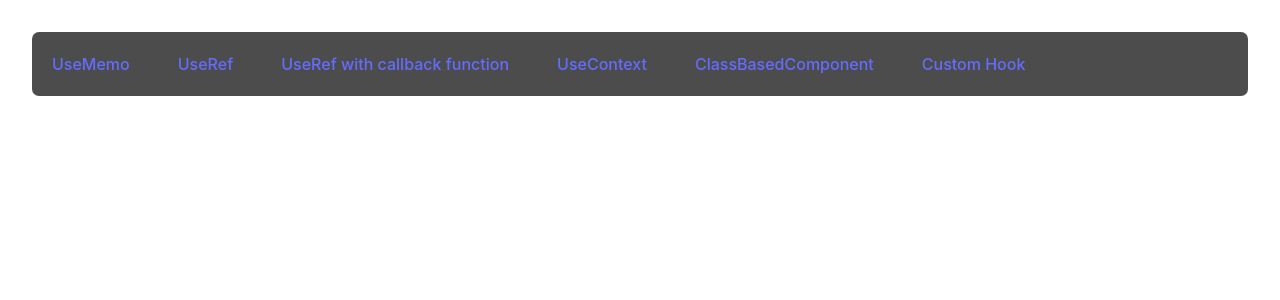
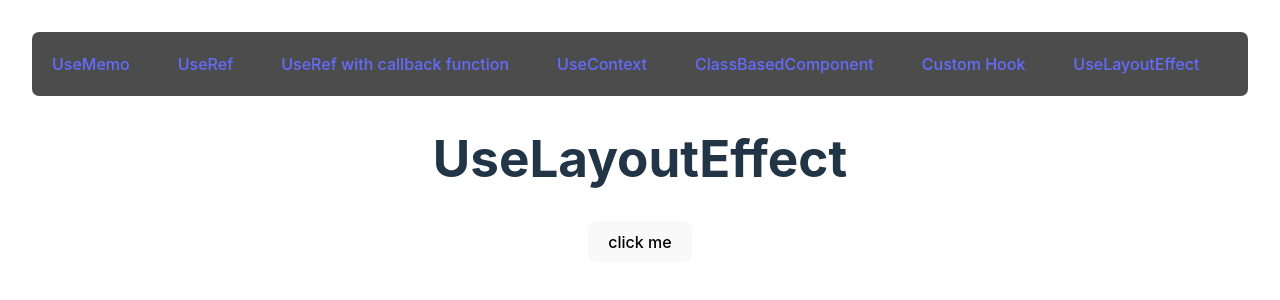
Before and after one commit to garold664/react-hooks, a React (Vite) app: page /use-layout-effect in a window 1280 px wide. Shown: the top 300 px of the page. Built offline with nearby package versions, Linux system fonts and the light colour scheme.

Commit message:
sets up an example with useLayoutEffect

```diff
--- a/src/App.tsx
+++ b/src/App.tsx
@@ -7,6 +7,7 @@ import UseContextPage from './pages/UseContextPage/UseContextPage';
 import ClassBasedComponent from './pages/ClassBasedComponent/ClassBasedComponent';
 import UseRef2Page from './pages/UseRef2Page/UseRef2Page';
 import CustomHookPage from './pages/CustomHookPage/CustomHookPage';
+import UseLayoutEffect from './pages/UseLayoutEffect/UseLayoutEffect';
 function App() {
   return (
     <>
@@ -21,6 +22,7 @@ function App() {
           element={<ClassBasedComponent value={10} />}
         />
         <Route path="/custom-hook" element={<CustomHookPage />} />
+        <Route path="/use-layout-effect" element={<UseLayoutEffect />} />
       </Routes>
     </>
   );
--- a/src/components/Header.tsx
+++ b/src/components/Header.tsx
@@ -22,6 +22,9 @@ export default function Header() {
           <li>
             <Link to="/custom-hook">Custom Hook</Link>
           </li>
+          <li>
+            <Link to="/use-layout-effect">UseLayoutEffect</Link>
+          </li>
         </ul>
       </nav>
     </header>
--- /dev/null
+++ b/src/pages/UseLayoutEffect/UseLayoutEffect.tsx
@@ -0,0 +1,29 @@
+import React, { useEffect, useLayoutEffect, useRef } from 'react';
+
+export default function UseLayoutEffect() {
+  const buttonRef = useRef<HTMLButtonElement>(null);
+  const popupRef = useRef<HTMLDivElement>(null);
+  const [show, setShow] = React.useState(false);
+  // useEffect(() => {
+  useLayoutEffect(() => {
+    if (popupRef.current == null || buttonRef.current == null) {
+      return;
+    }
+
+    const { bottom } = popupRef.current.getBoundingClientRect();
+    popupRef.current.style.top = `${bottom + 25}px`;
+  }, [show]);
+  return (
+    <>
+      <h1>UseLayoutEffect</h1>
+      <button ref={buttonRef} onClick={() => setShow((show) => !show)}>
+        click me
+      </button>
+      {show && (
+        <div ref={popupRef} style={{ position: 'absolute' }}>
+          this is a popup
+        </div>
+      )}
+    </>
+  );
+}
```
